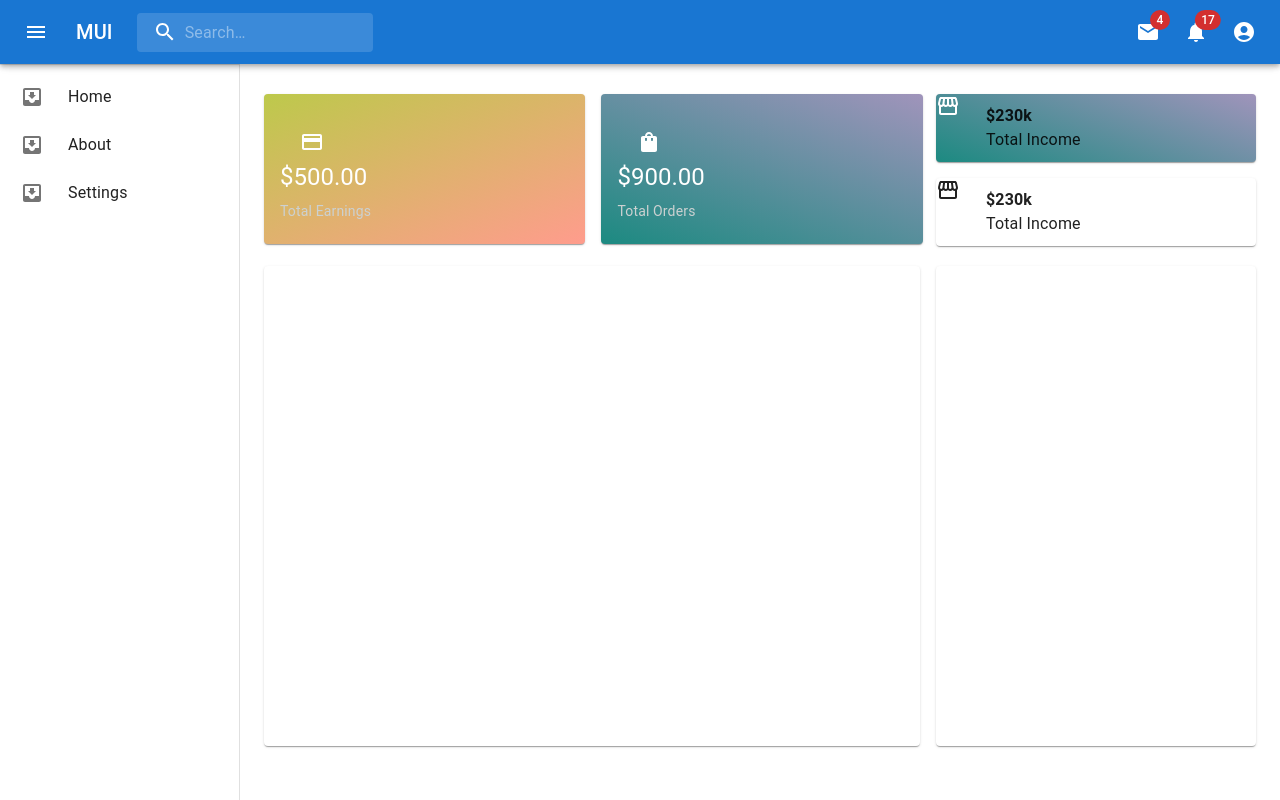
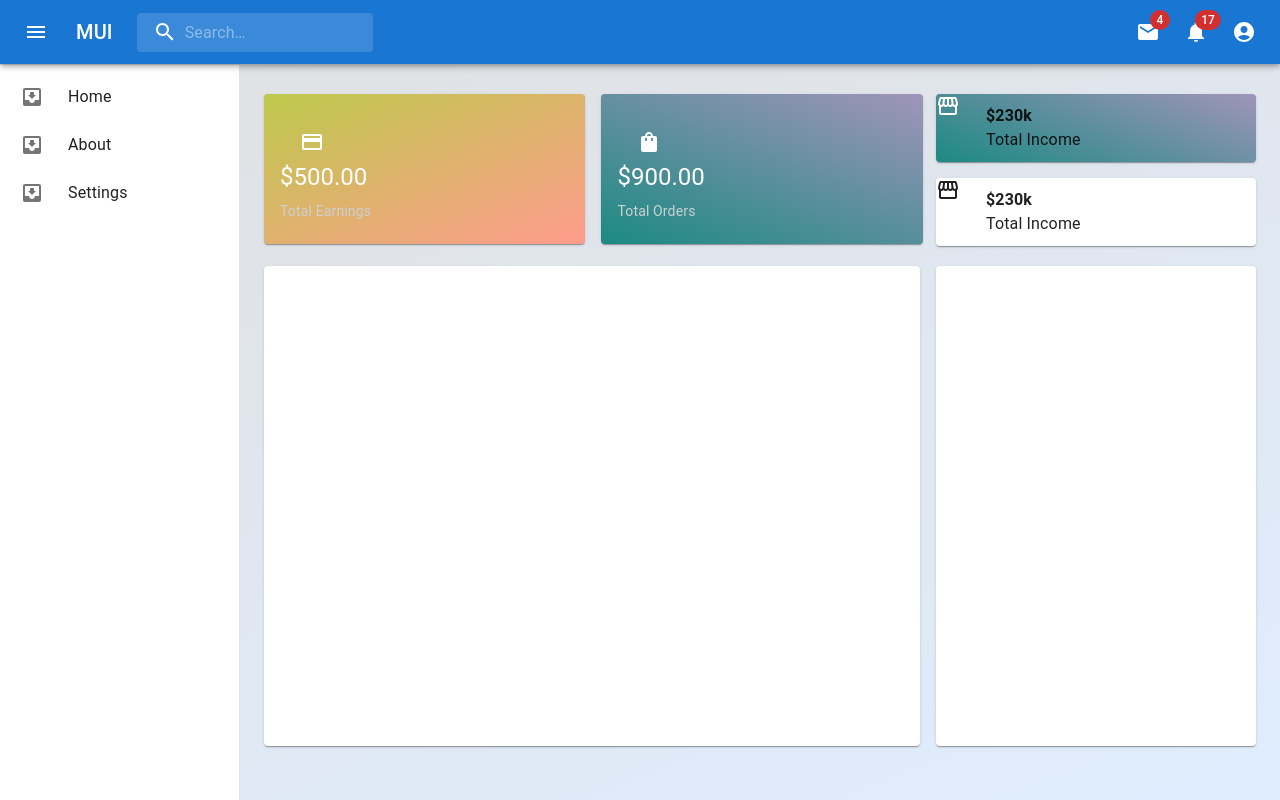
Before and after one commit to shubhamsinha21/UDashboard, a React (Create React App) app: page / in a window 1280 px wide. Built offline with nearby package versions, Linux system fonts and the light colour scheme.

Commit message:
card color ✔️

```diff
--- a/src/NewApp.css
+++ b/src/NewApp.css
@@ -35,3 +35,13 @@
     rgb(28, 138, 129) 100%
   );
 }
+
+.bgcolor {
+  min-height: 100vh;
+  background: #eceff1;
+  background: linear-gradient(
+    158deg,
+    rgb(224, 224, 224) 0%,
+    rgb(223, 237, 254)
+  );
+}
--- a/src/pages/Home.jsx
+++ b/src/pages/Home.jsx
@@ -13,7 +13,7 @@ import ShoppingBagIcon from "@mui/icons-material/ShoppingBag";
 export default function Home() {
   return (
     <>
-      <Navbar />
+      <div className="bgcolor">
         <Box height={70} />
         <Box sx={{ display: "flex" }}>
           <Sidenav />
@@ -90,7 +90,7 @@ export default function Home() {
                       </div>
                     </Stack>
                   </Card>
-                <Card sx={{ maxWidth: 345 }}>
+                  <Card>
                     <Stack spacing={2} direction="row">
                       <div className="iconStyleBlack">
                         <StorefrontIcon />
@@ -122,6 +122,8 @@ export default function Home() {
             </Grid>
           </Box>
         </Box>
+      </div>
+      <Navbar />
     </>
   );
 }
```
Lines whose indentation alone changed are shown as unchanged.
